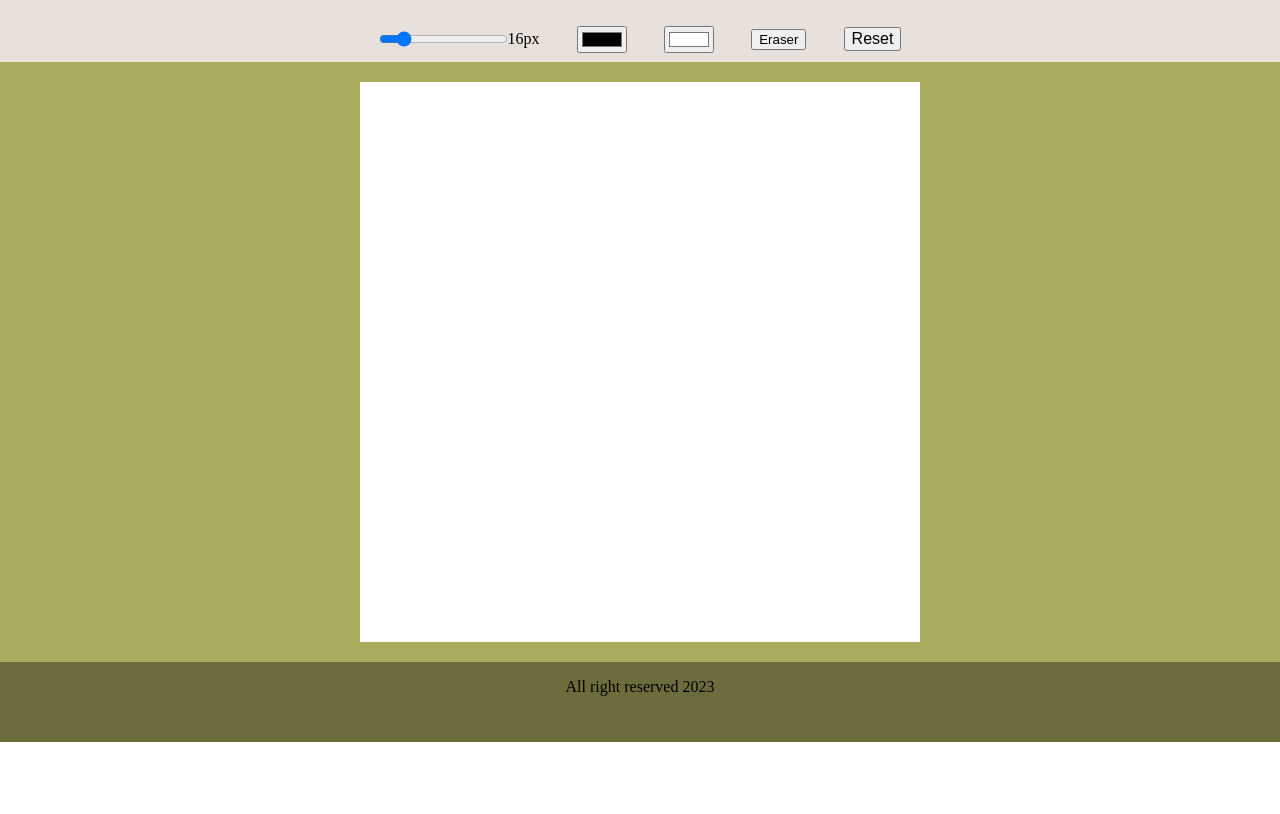
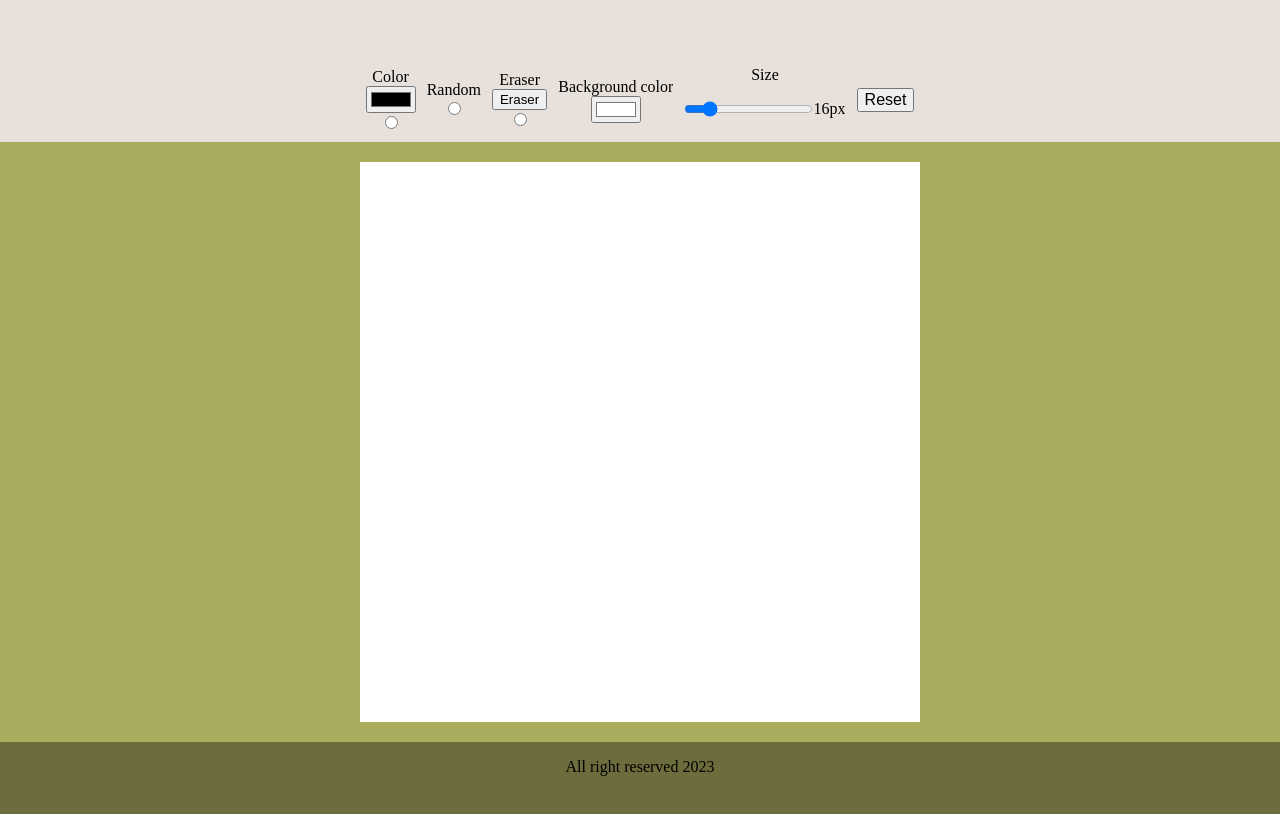
Before and after one commit to projecteurlumiere/etch-a-sketch-, a plain HTML site: page index.html in a window 1280 px wide. Shown: the part 58-872 px from the top of the page. Before the commit the page ends 800 px from the top, so only its background shows below. Drawn offline with Linux system fonts and the light colour scheme.

Commit message:
HTML structure for new interface panel

```diff
--- a/index.html
+++ b/index.html
@@ -11,18 +11,61 @@
     <header>
         <h1>Etch-a-Sketch</h1>
         <div class="settings">
-            <div class="sliderContainer">
-                <input type="range" class="slider" value="16" min="1" max="100"></input>
-                <p><span class="px"></span>px</p>
+            <div class="setting">
+                <div class="name">Color</div>
+                <div class="option">
+                    <div class="colorContainer">
+                    <input class="color" type="color" id="head" name="head" value="#000000">
+                    </div>
+                </div>
+                <div class="select">
+                    <input class="colorSelect" type="radio" name="head" value="#000000">
+                </div>
             </div>
-            <div class="colorContainer">
-                <input class="color" type="color" id="head" name="head" value="#000000">
+            <div class="setting">
+                <div class="name">Random</div>
+                <div class="option"></div>
+                <div class="select">
+                    <input class="colorSelect" type="radio" name="head" value="#000000">
+                </div>
             </div>
-            <div class="colorBackgroundContainer">
-                <input class="colorBackground" type="color" id="head" name="head" value="#FFFFFF">
+            <div class="setting">
+                <div class="name">Eraser</div>
+                <div class="option">
+                    <button class="eraser">Eraser</button>
+                </div>
+                <div class="select">
+                    <input class="colorSelect" type="radio" name="head" value="#000000">
+                </div>
             </div>
-            <button class="eraser">Eraser</button>
-            <button class="reset">Reset</button>
+            <div class="setting">
+                <div class="name">Background color</div>
+                <div class="option">
+                    <div class="colorBackgroundContainer">
+                        <input class="colorBackground" type="color" id="head" name="head" value="#FFFFFF">
+                    </div>
+                </div>
+                <div class="select">
+                </div>
+            </div>
+            <div class="setting">
+                <div class="name">Size</div>
+                <div class="option">
+                    <div class="sliderContainer">
+                        <input type="range" class="slider" value="16" min="1" max="100"></input>
+                        <p><span class="px"></span>px</p>
+                    </div>
+                </div>
+                <div class="select"></div>
+            </div>
+            <div class="setting">
+                <div class="name"></div>
+                <div class="option">
+                    <button class="reset">Reset</button>
+                </div>
+                <div class="select">
+                </div>
+            </div>
         </div>
     </header>
     <main>
--- a/style.css
+++ b/style.css
@@ -15,7 +15,7 @@ header {
     flex-direction: column;
     align-items: center;
     justify-content: space-between;
-    height: 15vh;
+    height: 25vh;
     background-color: #E8E1DB;
     padding: 1vh 0;
 }
@@ -31,8 +31,8 @@ h1 {
     flex-wrap: wrap;
     justify-content: space-around;
     align-items: center;
-    height: 5vh;
     width: 70vh;
+    text-align: center;
 }
 
 .sliderContainer {
```
